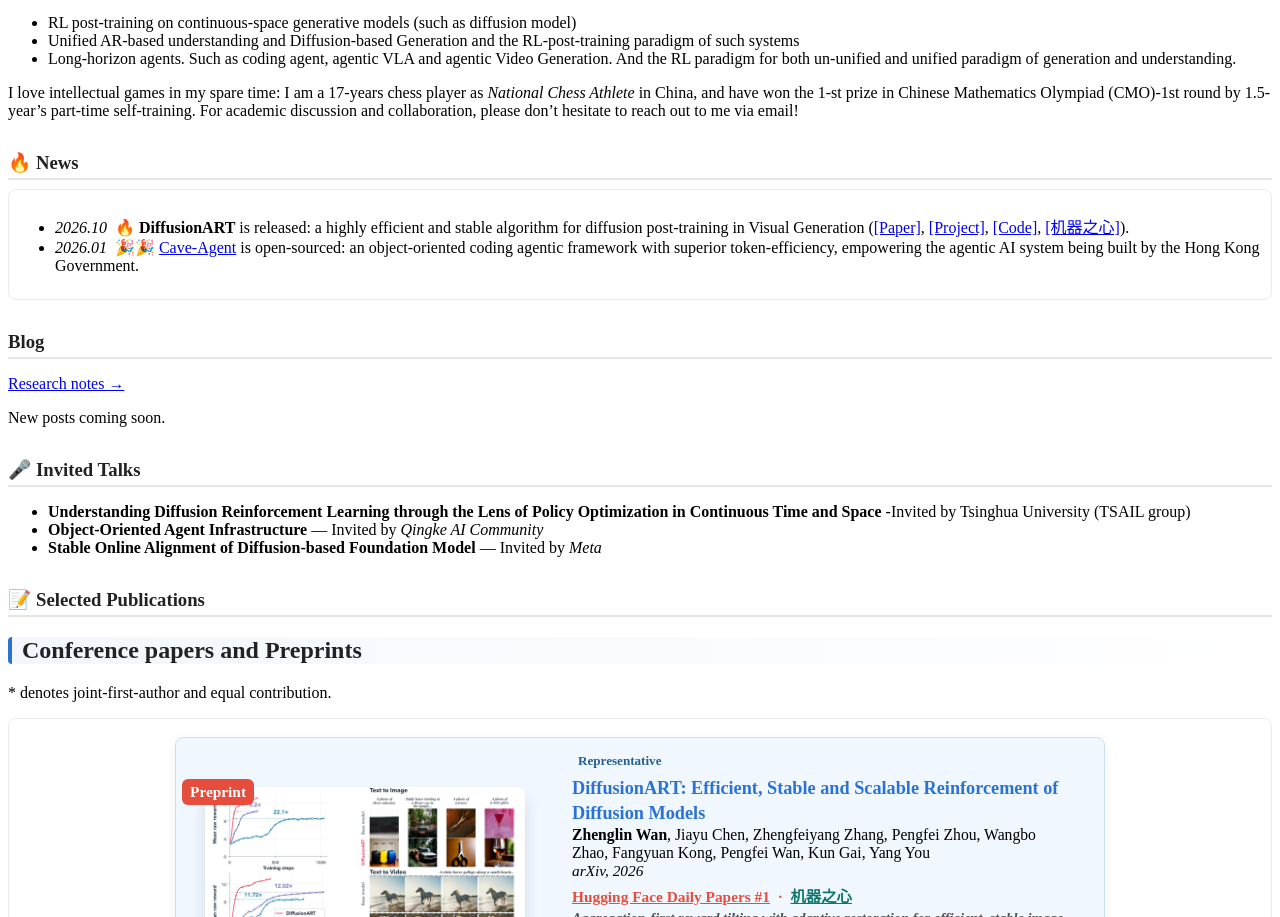
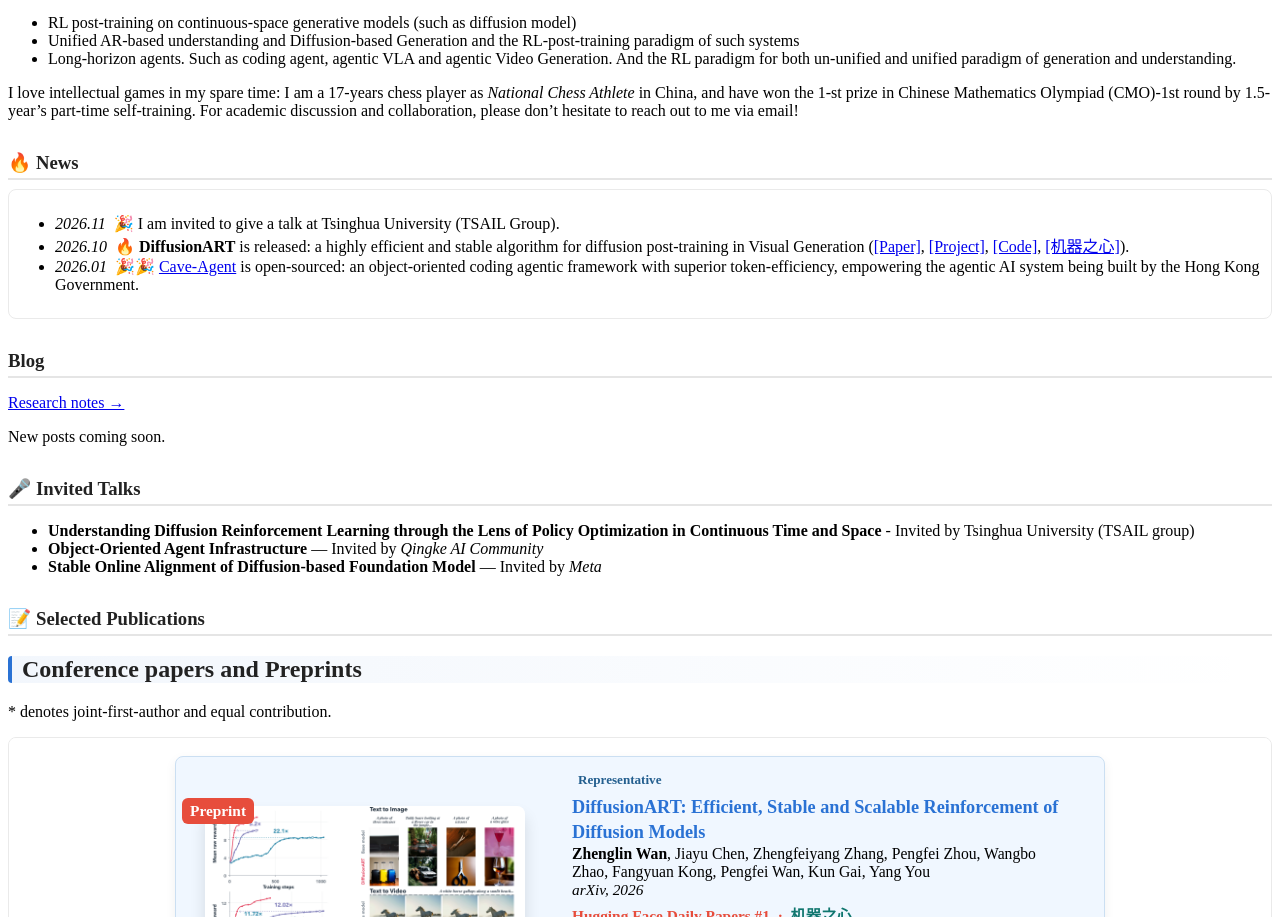
Before and after one commit to vanzll/vanzll.github.io, a Jekyll site: the page built from _pages/about_chinese.md, in a window 1280 px wide. Shown: the part 799-1716 px from the top of the page. Built offline with Jekyll 4.4.1, drawn with Linux system fonts in a browser that asks for light colours.

Commit message:
Update about.md

```diff
--- a/_pages/about.md
+++ b/_pages/about.md
@@ -73,7 +73,7 @@ I love intellectual games in my spare time: I am a 17-years chess player as *Nat
 
 <div class="news" markdown="1">
 <div class="scroll-window" markdown="1" tabindex="0" role="region" aria-label="News" data-visible-items="9">
-
+- *2026.11* &nbsp;🎉 I am invited to give a talk at Tsinghua University (TSAIL Group).
 - *2026.10* &nbsp;🔥 **DiffusionART** is released: a highly efficient and stable algorithm for diffusion post-training in Visual Generation ([[Paper]](https://arxiv.org/abs/2610.12572), [[Project]](https://vanzll.github.io/diffusionart-project/), [[Code]](https://github.com/vanzll/DiffusionART), [[机器之心]](https://mp.weixin.qq.com/s/i7VJo2lvycS6jppsJMcWjQ)).
 - *2026.01*  &nbsp;🎉🎉 [Cave-Agent](https://arxiv.org/abs/2601.01569) is open-sourced: an object-oriented coding agentic framework with superior token-efficiency, empowering the agentic AI system being built by the Hong Kong Government.
 
@@ -98,7 +98,7 @@ New posts coming soon.
 
 <div id="invited-talks-section" markdown="1">
 
-- **Understanding Diffusion Reinforcement Learning through the Lens of Policy Optimization in Continuous Time and Space** -Invited by Tsinghua University (TSAIL group)
+- **Understanding Diffusion Reinforcement Learning through the Lens of Policy Optimization in Continuous Time and Space** - Invited by Tsinghua University (TSAIL group)
 - **Object-Oriented Agent Infrastructure** — Invited by *Qingke AI Community*
 - **Stable Online Alignment of Diffusion-based Foundation Model** — Invited by *Meta*
 
```
